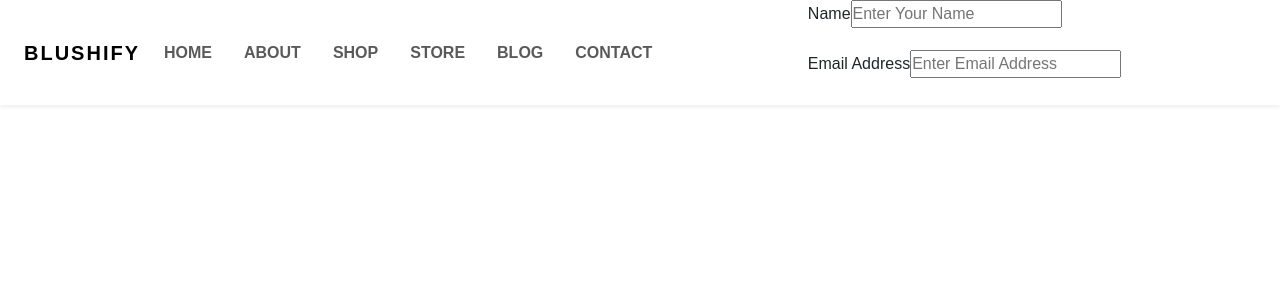
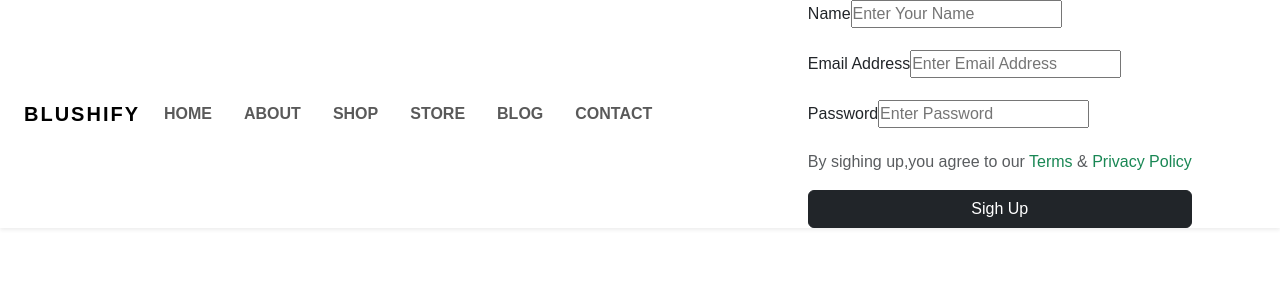
Before and after one commit to nisalmissaka/E--Commerce-Real-final-Project, a React (Vite) app in the folder my-react-app/: page / in a window 1280 px wide. Shown: the top 300 px of the page. Built offline with nearby package versions, Linux system fonts and the light colour scheme.

Commit message:
Update signup form text and button

```diff
--- a/my-react-app/src/components/Navbar.jsx
+++ b/my-react-app/src/components/Navbar.jsx
@@ -57,7 +57,15 @@ const Navbar = () => {
             <label className="form-label">Email Address</label>
             <input type='email' name="form-control" placeholder='Enter Email Address' required/>
           </div>
+           <div className="mb-3">
+            <label className="form-label">Password</label>
+            <input type='password' name="form-control" placeholder='Enter Password' required/>
+          </div>
+          <p className="text-muted">By sighing up,you agree to our <a href='#' className='text-success text-decoration-none'>Terms</a> & <a href='#' className='text-success text-decoration-none'>Privacy Policy</a>
+          </p>
+          <button type='button' className='btn btn-dark w-100'>Sigh Up</button>
         </form>
+
       </div>
     </div>
 
```
